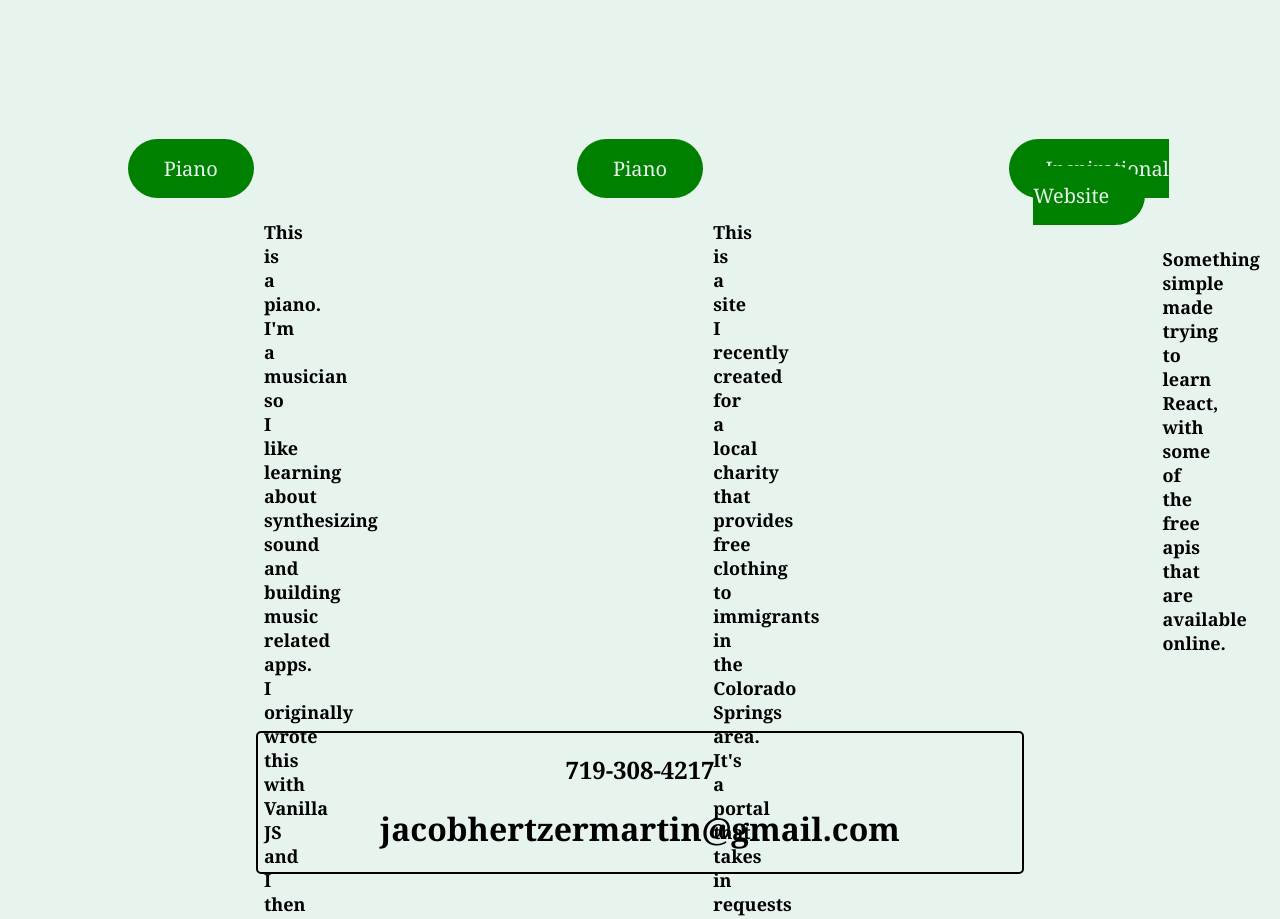
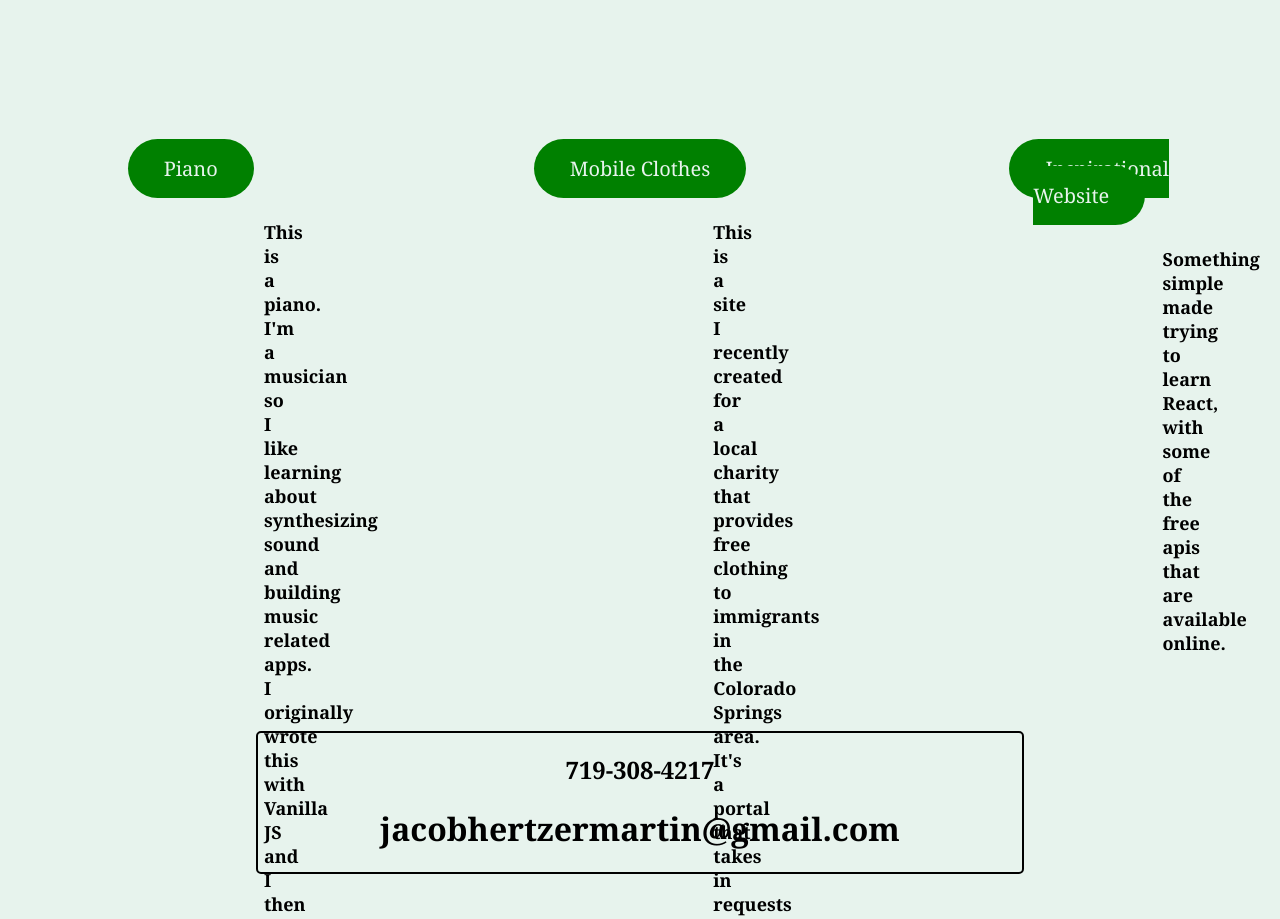
Before and after one commit to Yagudagu/webappresume3.2, a React (Create React App) app: page / in a window 1280 px wide. Shown: the part 1000-1919 px from the top of the page. Built offline with nearby package versions, Linux system fonts and the light colour scheme.

Commit message:
fixed moms site

```diff
--- a/src/Components/Projects/index.js
+++ b/src/Components/Projects/index.js
@@ -22,7 +22,7 @@ const Projects = (props) => (
       </Content>
       <Content>
         <Link to="https://mobileclothes.org" className="btn">
-          Piano
+          Mobile Clothes
         </Link>
         <h3>
           This is a site I recently created for a local charity that provides
```
Also changed, not shown: 6 other files (tests, documents, lock files or other folders).
